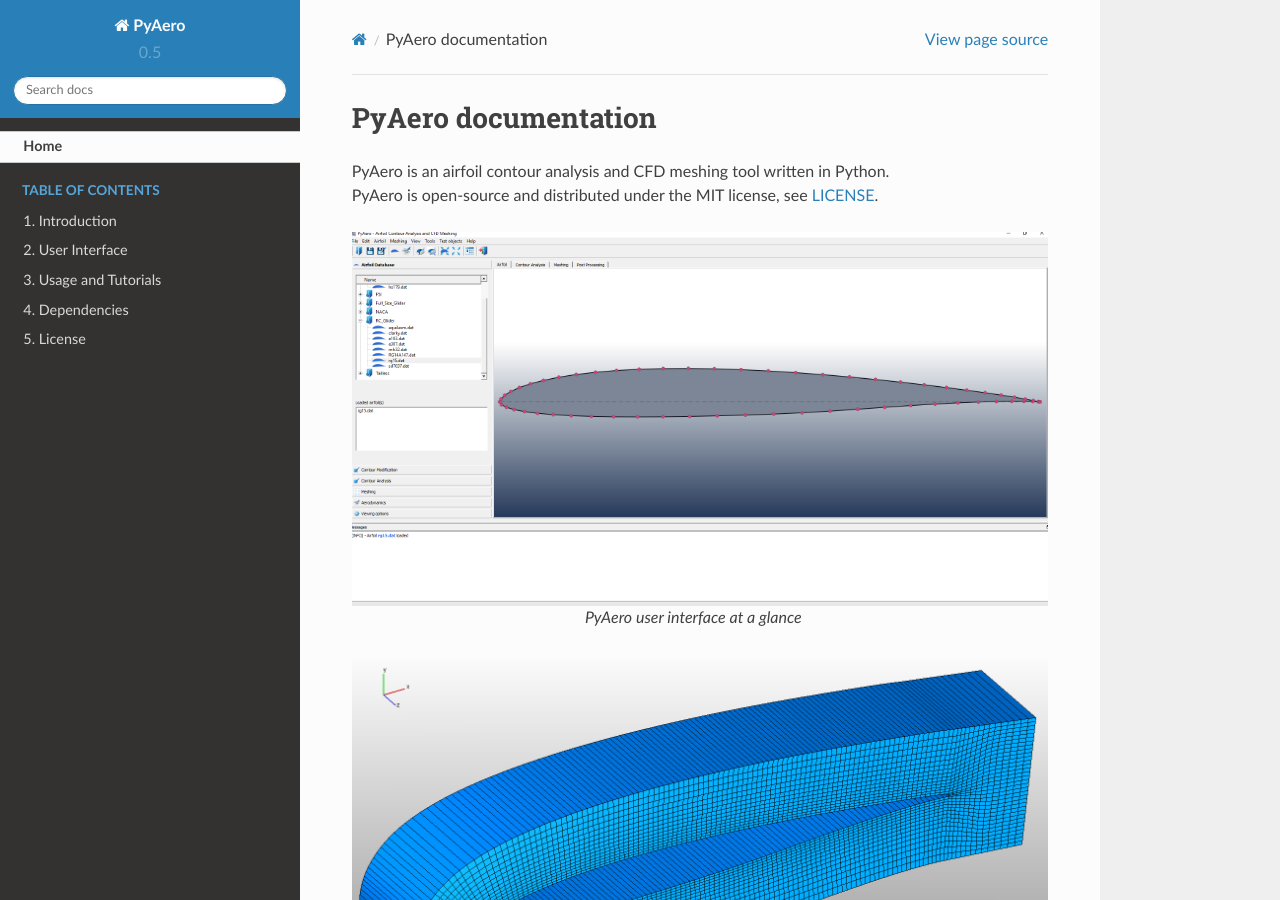
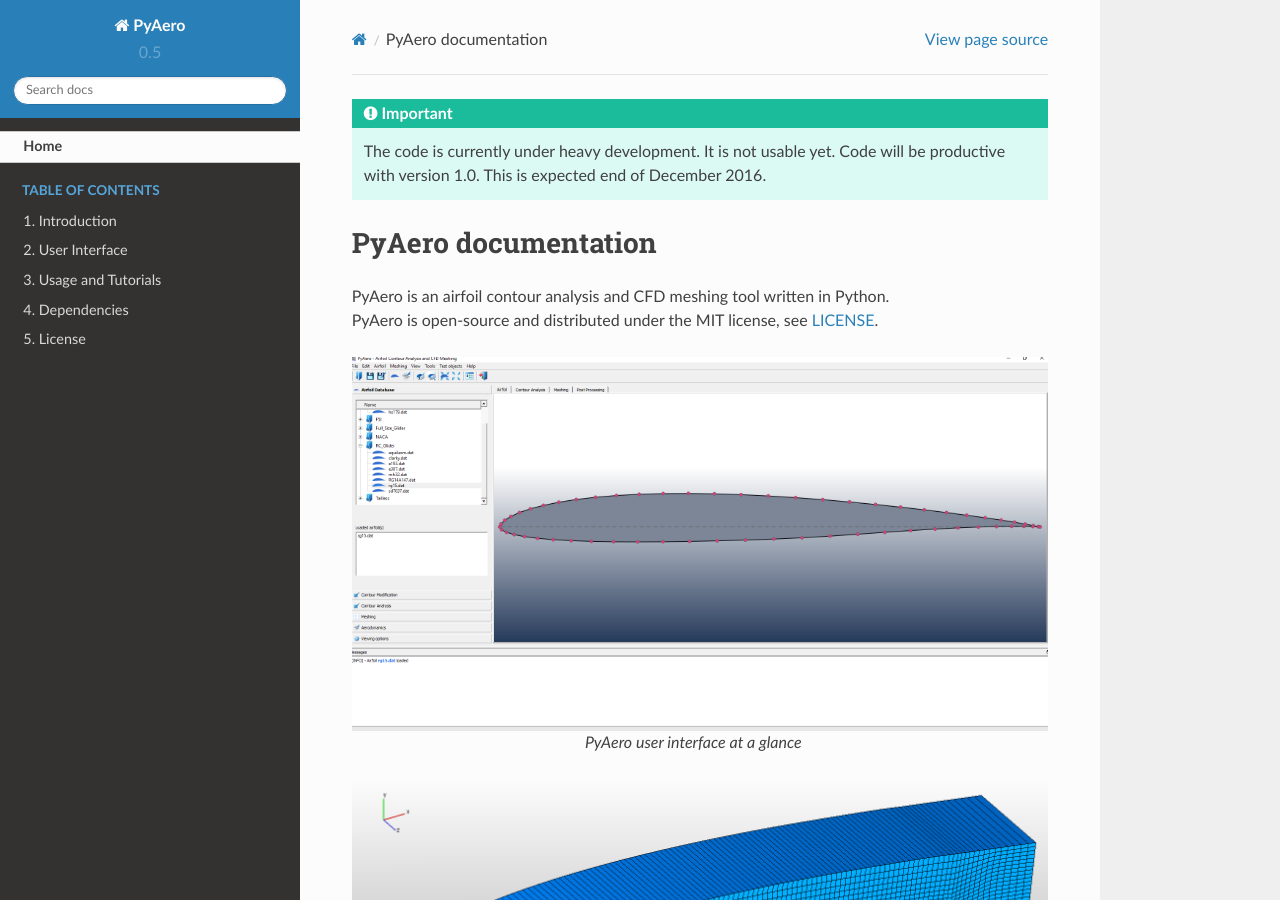
Before and after one commit to positroncascade/PyAero, a Sphinx documentation site: the page built from docs/index.rst, in a window 1280 px wide and 900 px high. Built offline with Sphinx 7.4.7 and the Read the Docs theme 2.0.0, drawn with Linux system fonts in a browser that asks for light colours.

Commit message:
Intro note add

```diff
--- a/docs/index.rst
+++ b/docs/index.rst
@@ -1,6 +1,11 @@
 .. |br| raw:: html
 
    <br />
+
+.. important::
+   The code is currently under heavy development. It is not usable yet.
+   Code will be productive with version 1.0.
+   This is expected end of December 2016.
 
 
 ********************
```
